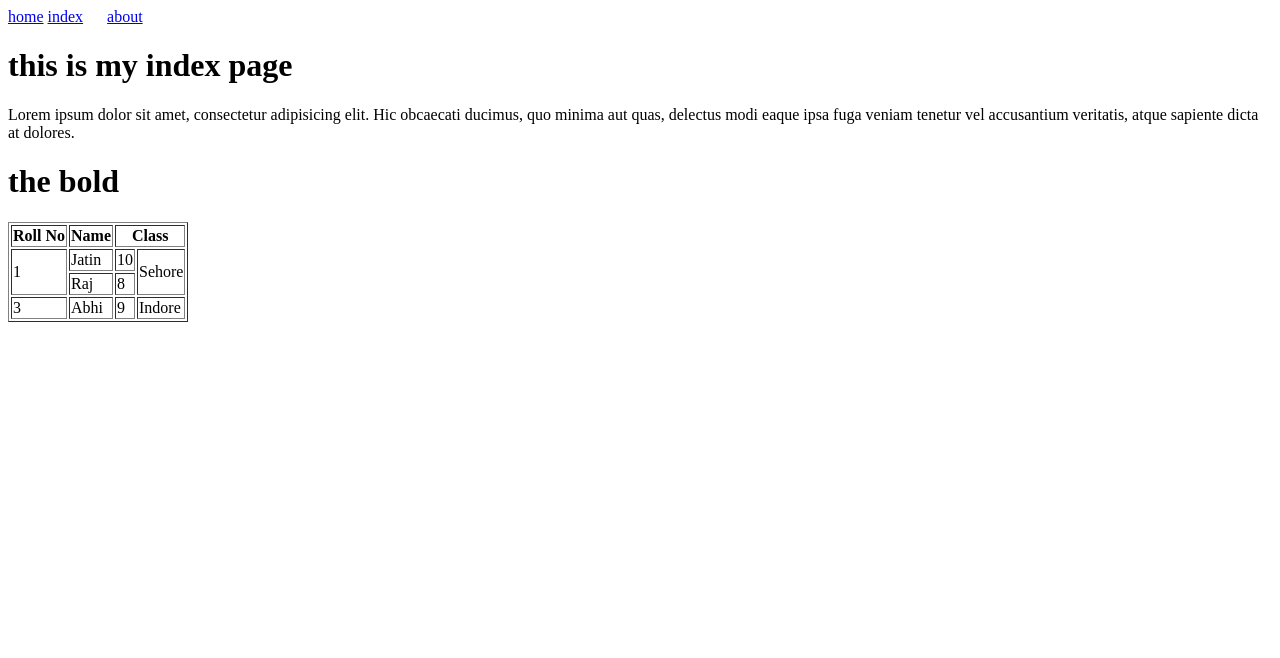
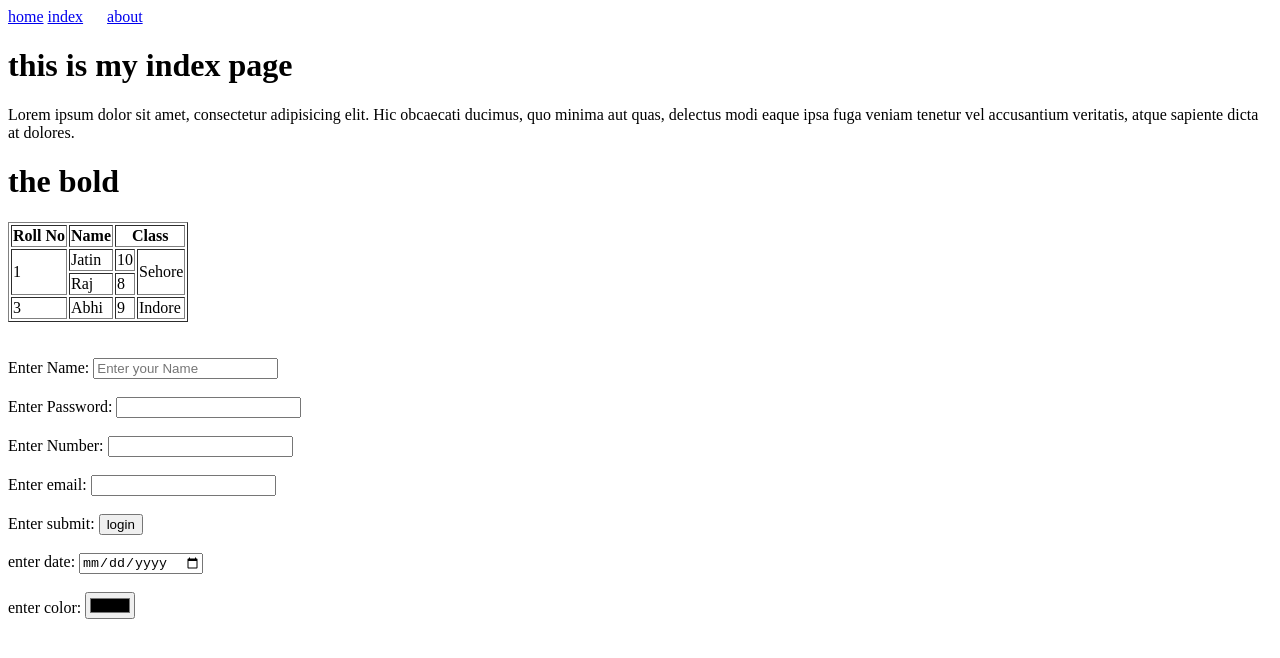
Before and after one commit to jatinparmar24/repo2, a plain HTML site: page index.html in a window 1280 px wide. Drawn offline with Linux system fonts and the light colour scheme.

Commit message:
add form

```diff
--- a/index.html
+++ b/index.html
@@ -36,7 +36,16 @@
 <td>9</td>
 <td>Indore</td>
 </tr>
-
 </table>
-
+<br>
+<br>
+<form>
+Enter Name:     <input type="text" required placeholder="Enter your Name"> <br> <br>
+Enter Password: <input type="password" required> <br> <br>
+Enter Number:   <input type="number" required> <br> <br>
+Enter email:    <input type="email" required> <br> <br>
+Enter submit:   <input type="submit" required value="login"> <br> <br>
+enter date:     <input type="date" required> <br> <br>
+enter color:    <input type="color">
+</form>
 </html>
```
